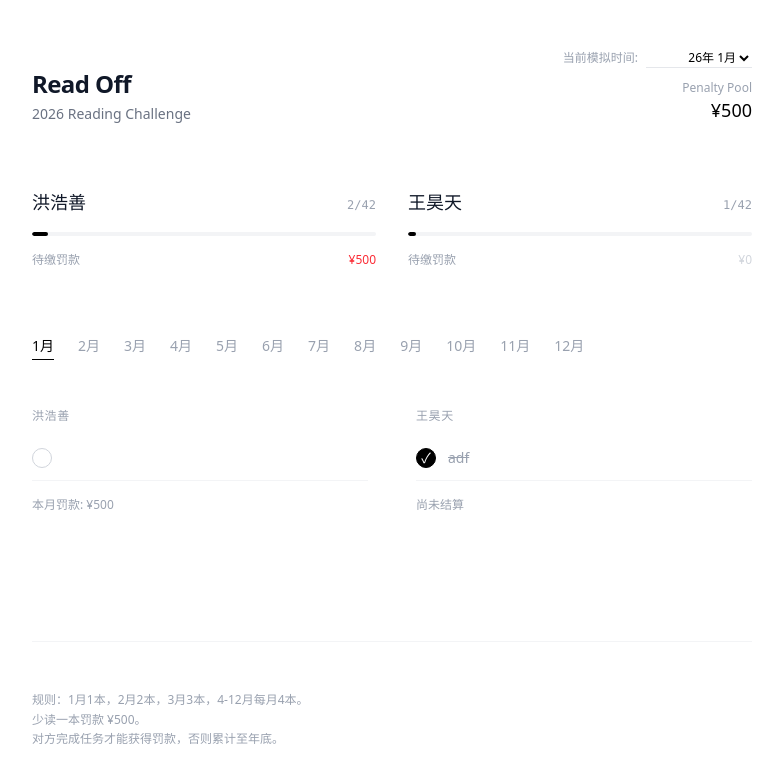
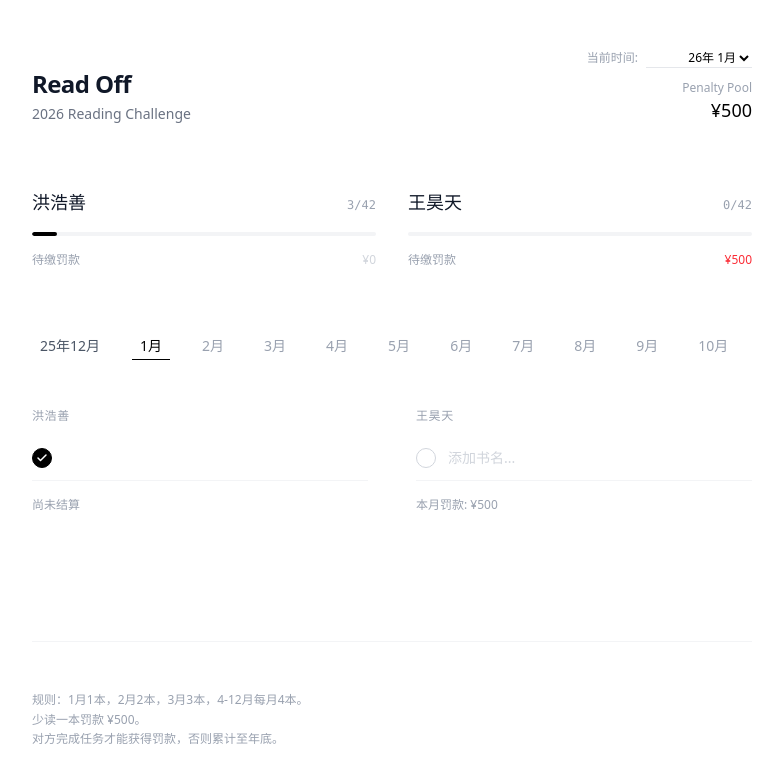
Before and after one commit to hroyhong/read-off, a Next.js app: page / in a window 1280 px wide. Shown: the top 782 px of the page, without its empty margins (248-1031 px from the left). Built offline with nearby package versions, Linux system fonts and the light colour scheme.

Commit message:
warm-up december

```diff
--- a/app/actions.ts
+++ b/app/actions.ts
@@ -7,7 +7,9 @@ import { revalidatePath } from "next/cache";
 const DB_PATH = path.join(process.cwd(), "data.json");
 
 // 默认月份配置
+// 0 代表 2025年12月
 const MONTHLY_TARGETS: Record<number, number> = {
+  0: 1, // 2025年12月，1本
   1: 1, 2: 2, 3: 3, 4: 4, 5: 4, 6: 4,
   7: 4, 8: 4, 9: 4, 10: 4, 11: 4, 12: 4
 };
@@ -56,12 +58,11 @@ export async function getData(): Promise<DB> {
     const data = await fs.readFile(DB_PATH, "utf-8");
     const db = JSON.parse(data) as DB;
 
-    // 确保数据结构完整（补全当前月份的数据）
-    const currentMonth = new Date().getMonth() + 1;
     let changed = false;
 
     // 预填充到12月的数据结构，方便查看
-    for (let m = 1; m <= 12; m++) {
+    // 注意：现在我们从 0 开始
+    for (let m = 0; m <= 12; m++) {
         if (!db.player1.months[m]) {
             ensureMonthData(db.player1, m);
             changed = true;
@@ -97,8 +98,6 @@ export async function updateBookTitle(player: "player1" | "player2", month: numb
   const monthKey = month.toString();
 
   if (db[player].months[monthKey]?.books[bookIndex]) {
-    // 如果之前有书名且现在改了，算换书吗？
-    // 简单起见，这里只更新名字。换书单独作为一个动作。
     db[player].months[monthKey].books[bookIndex].title = title;
     await saveData(db);
     revalidatePath("/");
@@ -112,12 +111,10 @@ export async function toggleBookStatus(player: "player1" | "player2", month: num
 
   if (db[player].months[monthKey]?.books[bookIndex]) {
     const book = db[player].months[monthKey].books[bookIndex];
-    // 只有有书名才能标记完成
-    if (book.title.trim()) {
-      book.completed = !book.completed;
-      await saveData(db);
-      revalidatePath("/");
-    }
+    // 移除书名检查，允许随时勾选
+    book.completed = !book.completed;
+    await saveData(db);
+    revalidatePath("/");
   }
 }
 
--- a/app/components/Dashboard.tsx
+++ b/app/components/Dashboard.tsx
@@ -13,7 +13,7 @@ interface DashboardProps {
 }
 
 export default function Dashboard({ initialData }: DashboardProps) {
-  // 模拟的"当前月份"状态，默认为1月。0 表示 "2025年12月 (未开始)"
+  // 模拟的"当前时间"状态，默认为1月。0 表示 "2025年12月"
   const [currentSimulatedMonth, setCurrentSimulatedMonth] = useState(1);
   const [activeMonth, setActiveMonth] = useState(1);
   const data = initialData;
@@ -26,8 +26,9 @@ export default function Dashboard({ initialData }: DashboardProps) {
 
     Object.entries(data[player].months).forEach(([m, monthData]) => {
       const monthInt = parseInt(m);
+      if (monthInt === 0) return; // 0月是测试月，不计入罚款和总进度统计
 
-      // 这里的逻辑改为：如果当前模拟月份已经包含或超过了该月，则计算罚款
+      // 这里的逻辑改为：如果当前时间已经包含或超过了该月，则计算罚款
       // 如果 currentSimulatedMonth 是 0 (2025年12月)，则不计算任何罚款
       const shouldCalculatePenalty = currentSimulatedMonth > 0 && monthInt <= currentSimulatedMonth;
 
@@ -56,25 +57,36 @@ export default function Dashboard({ initialData }: DashboardProps) {
     if (!monthData) return null;
 
     // 是否显示本月罚款信息
-    const showPenalty = currentSimulatedMonth > 0 && activeMonth <= currentSimulatedMonth;
+    // 0月不需要显示罚款
+    const showPenalty = activeMonth > 0 && currentSimulatedMonth > 0 && activeMonth <= currentSimulatedMonth;
     const missedBooks = monthData.books.length - monthData.books.filter(b => b.completed).length;
 
     return (
       <div className="space-y-3">
         {monthData.books.map((book, index) => (
           <div key={book.id || index} className="group flex items-center gap-3 text-sm">
-            <button
-              onClick={() => toggleBookStatus(player, activeMonth, index)}
-              className={`flex-shrink-0 w-5 h-5 rounded-full border transition-colors flex items-center justify-center cursor-pointer
-                ${book.completed
-                  ? 'bg-black border-black text-white hover:bg-black/80'
-                  : 'border-gray-300 hover:border-black'
-                }`}
-              // 移除 disabled，允许随时勾选。没有书名时勾选也可以，反正用户可以随时补书名。
-            >
-              {book.completed && "✓"}
-            </button>
-            <div className={`flex-grow ${book.completed ? 'line-through text-gray-400' : ''}`}>
+            {/* 使用原生 checkbox 配合样式，保证可靠性 */}
+            <label className="flex items-center justify-center w-5 h-5 cursor-pointer relative">
+              <input
+                type="checkbox"
+                checked={book.completed}
+                onChange={() => toggleBookStatus(player, activeMonth, index)}
+                className="peer appearance-none w-5 h-5 border border-gray-300 rounded-full checked:bg-black checked:border-black transition-colors cursor-pointer"
+              />
+              <svg
+                className="absolute w-3 h-3 text-white pointer-events-none opacity-0 peer-checked:opacity-100 transition-opacity"
+                viewBox="0 0 24 24"
+                fill="none"
+                stroke="currentColor"
+                strokeWidth="3"
+                strokeLinecap="round"
+                strokeLinejoin="round"
+              >
+                <polyline points="20 6 9 17 4 12" />
+              </svg>
+            </label>
+
+            <div className={`flex-grow transition-colors ${book.completed ? 'line-through text-gray-400' : ''}`}>
               <EditableText
                 initialValue={book.title}
                 onSave={(val) => updateBookTitle(player, activeMonth, index, val)}
@@ -86,14 +98,19 @@ export default function Dashboard({ initialData }: DashboardProps) {
 
         <div className="pt-4 border-t border-gray-100 flex justify-between items-center text-xs text-gray-400">
             <span>
-              {showPenalty && missedBooks > 0
-                ? `本月罚款: ¥${missedBooks * PENALTY_PER_BOOK}`
-                : "尚未结算"}
+              {activeMonth === 0 ? "本月为测试月，无罚款" :
+                showPenalty && missedBooks > 0
+                  ? `本月罚款: ¥${missedBooks * PENALTY_PER_BOOK}`
+                  : "尚未结算"
+              }
             </span>
         </div>
       </div>
     );
   };
+
+  // 生成月份列表：0, 1, ..., 12
+  const monthList = [0, ...Array.from({length: 12}, (_, i) => i + 1)];
 
   return (
     <div className="min-h-screen bg-white text-gray-900 font-sans selection:bg-gray-100">
@@ -107,7 +124,7 @@ export default function Dashboard({ initialData }: DashboardProps) {
           </div>
           <div className="flex flex-col items-end gap-1">
              <div className="flex items-center gap-2 text-xs text-gray-400">
-                <span>当前模拟时间:</span>
+                <span>当前时间:</span>
                 <select
                   value={currentSimulatedMonth}
                   onChange={(e) => setCurrentSimulatedMonth(parseInt(e.target.value))}
@@ -181,23 +198,25 @@ export default function Dashboard({ initialData }: DashboardProps) {
         {/* Month Navigation */}
         <div className="mb-10 overflow-x-auto no-scrollbar">
           <div className="flex gap-6 min-w-max pb-2">
-            {Object.keys(data.player1.months).map((m) => {
-              const month = parseInt(m);
+            {monthList.map((m) => {
+              const month = m;
               const isActive = activeMonth === month;
 
-              // 模拟时间过去的月份稍微暗一点，表示已经结算
-              const isPast = currentSimulatedMonth > 0 && month < currentSimulatedMonth;
+              const isPast = month < currentSimulatedMonth;
               const isCurrent = month === currentSimulatedMonth;
+
+              // 0月特殊显示为"12月"或"预热"
+              const displayMonth = month === 0 ? "25年12月" : `${month}月`;
 
               return (
                 <button
                   key={m}
                   onClick={() => setActiveMonth(month)}
-                  className={`text-sm transition-colors relative py-1
+                  className={`text-sm transition-colors relative py-1 px-2 whitespace-nowrap
                     ${isActive ? 'text-black font-medium' : isPast ? 'text-gray-600' : isCurrent ? 'text-black' : 'text-gray-400 hover:text-gray-600'}
                   `}
                 >
-                  {month}月
+                  {displayMonth}
                   {isCurrent && !isActive && (
                     <div className="absolute -bottom-1 left-1/2 -translate-x-1/2 w-1 h-1 rounded-full bg-black" />
                   )}
--- a/data.json
+++ b/data.json
@@ -2,12 +2,22 @@
   "player1": {
     "name": "洪浩善",
     "months": {
+      "0": {
+        "books": [
+          {
+            "id": "x9byri",
+            "title": "",
+            "completed": false
+          }
+        ],
+        "switches": 0
+      },
       "1": {
         "books": [
           {
             "id": "je3ufc",
             "title": " ",
-            "completed": false
+            "completed": true
           }
         ],
         "switches": 0
@@ -277,12 +287,22 @@
   "player2": {
     "name": "王昊天",
     "months": {
+      "0": {
+        "books": [
+          {
+            "id": "4e6w4c",
+            "title": "",
+            "completed": false
+          }
+        ],
+        "switches": 0
+      },
       "1": {
         "books": [
           {
             "id": "530fh",
-            "title": "adf ",
-            "completed": true
+            "title": "",
+            "completed": false
           }
         ],
         "switches": 0
```
